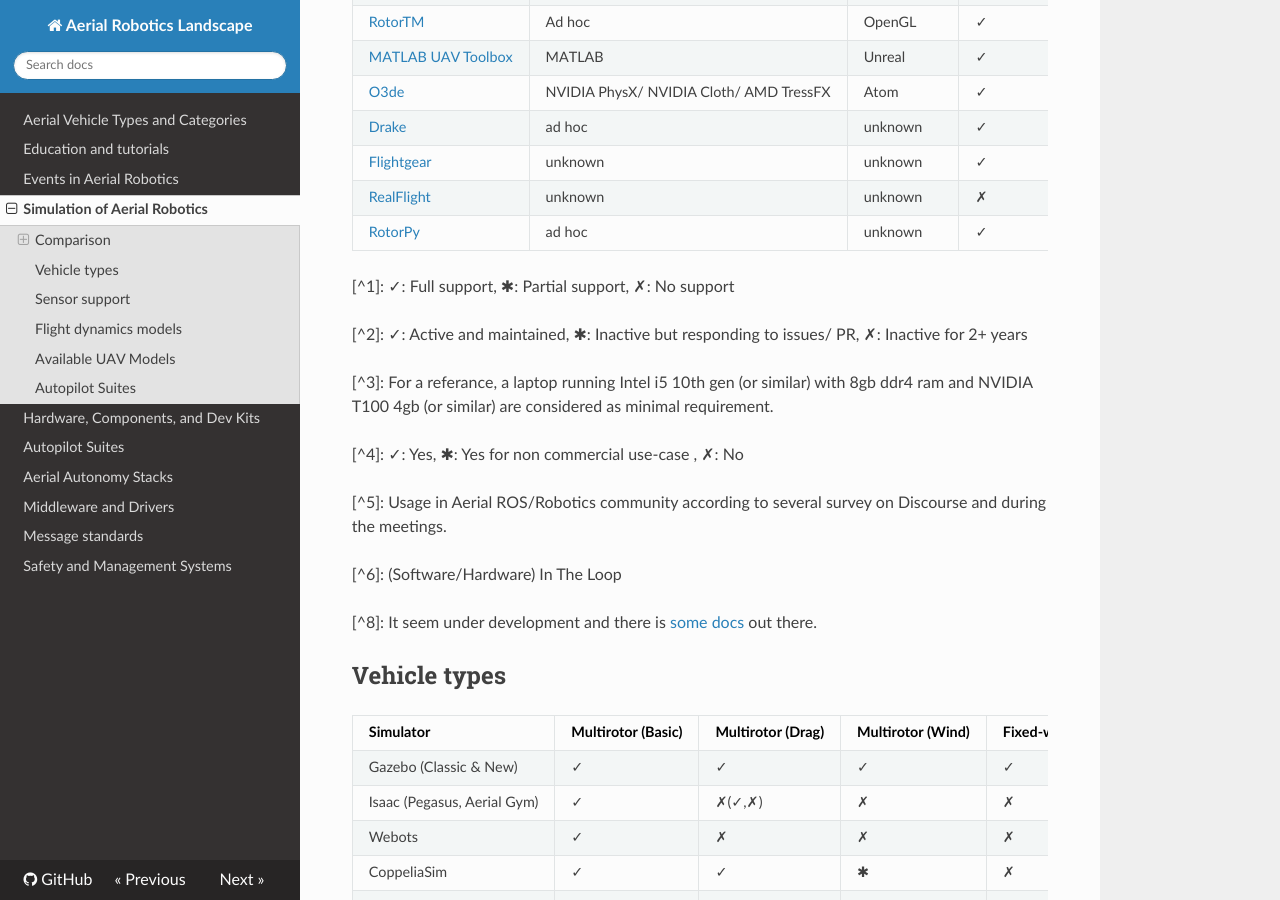
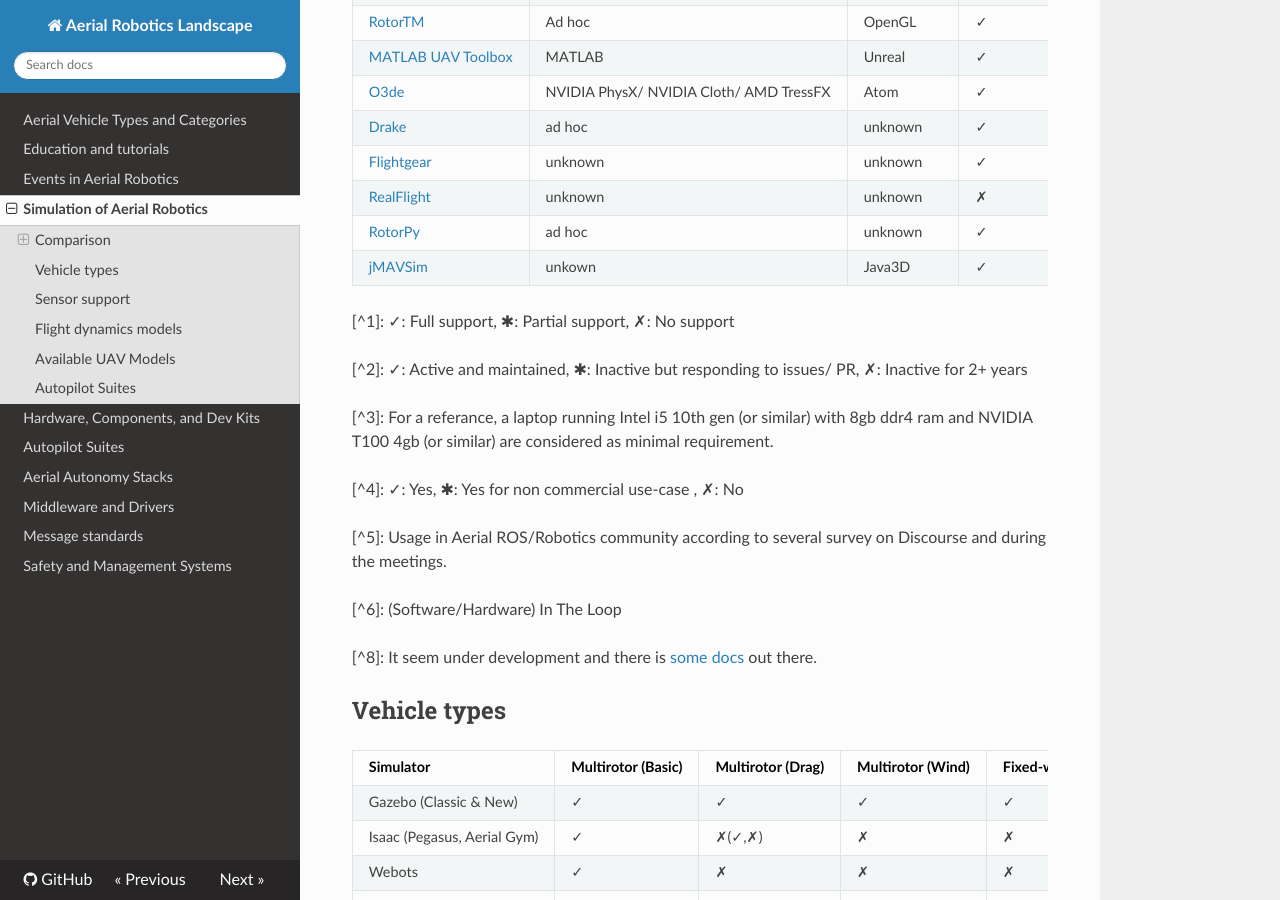
Before and after one commit to ROS-Aerial/aerial_robotic_landscape, an MkDocs documentation site: the page built from docs/simulation.md, in a window 1280 px wide and 900 px high, scrolled down 1205 px. Built offline with MkDocs 1.6.1, drawn with Linux system fonts in a browser that asks for light colours; nearby versions of some CDN libraries.

Commit message:
Update simulation.md (#86)
adds jMAVSim

```diff
--- a/docs/simulation.md
+++ b/docs/simulation.md
@@ -36,6 +36,7 @@
 | [Flightgear](https://www.flightgear.org/) | unknown | unknown | ✓ | ✓ | ✓ | C++ | unknown | ✓ | minimal/decent | GNU-GPL | ✓ | Low |
 | [RealFlight](https://www.realflight.com/) | unknown | unknown | ✗ | ✓ | ✗ | --  | unknown | ✓ | minimal/decent | non-public | ✗ | Low |
 | [RotorPy](https://github.com/spencerfolk/rotorpy) | ad hoc | unknown | ✓ | ✓ | ✓ | Python | -- | ✓ | minimal/decent | MIT | ✓ | Developing |
+| [jMAVSim](https://github.com/PX4/jMAVSim) | unkown | Java3D | ✓ | ✓ | ✓ | Java, UDP | PX4 | ✓ | minimal/decent | BSD-3 | ✓ | Low |
 
 
 [^1]: ✓: Full support,  ✱: Partial support,  ✗: No support
```
